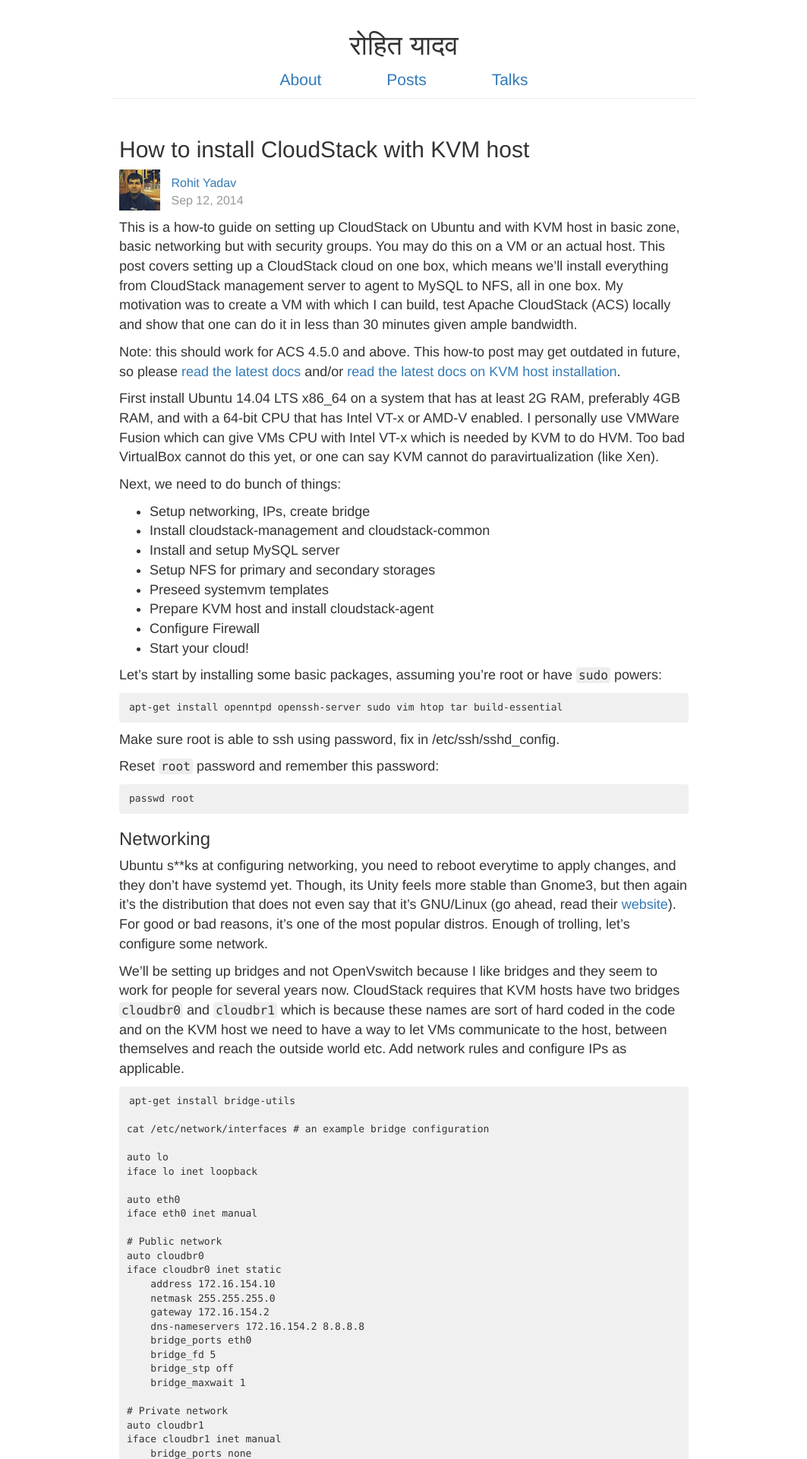
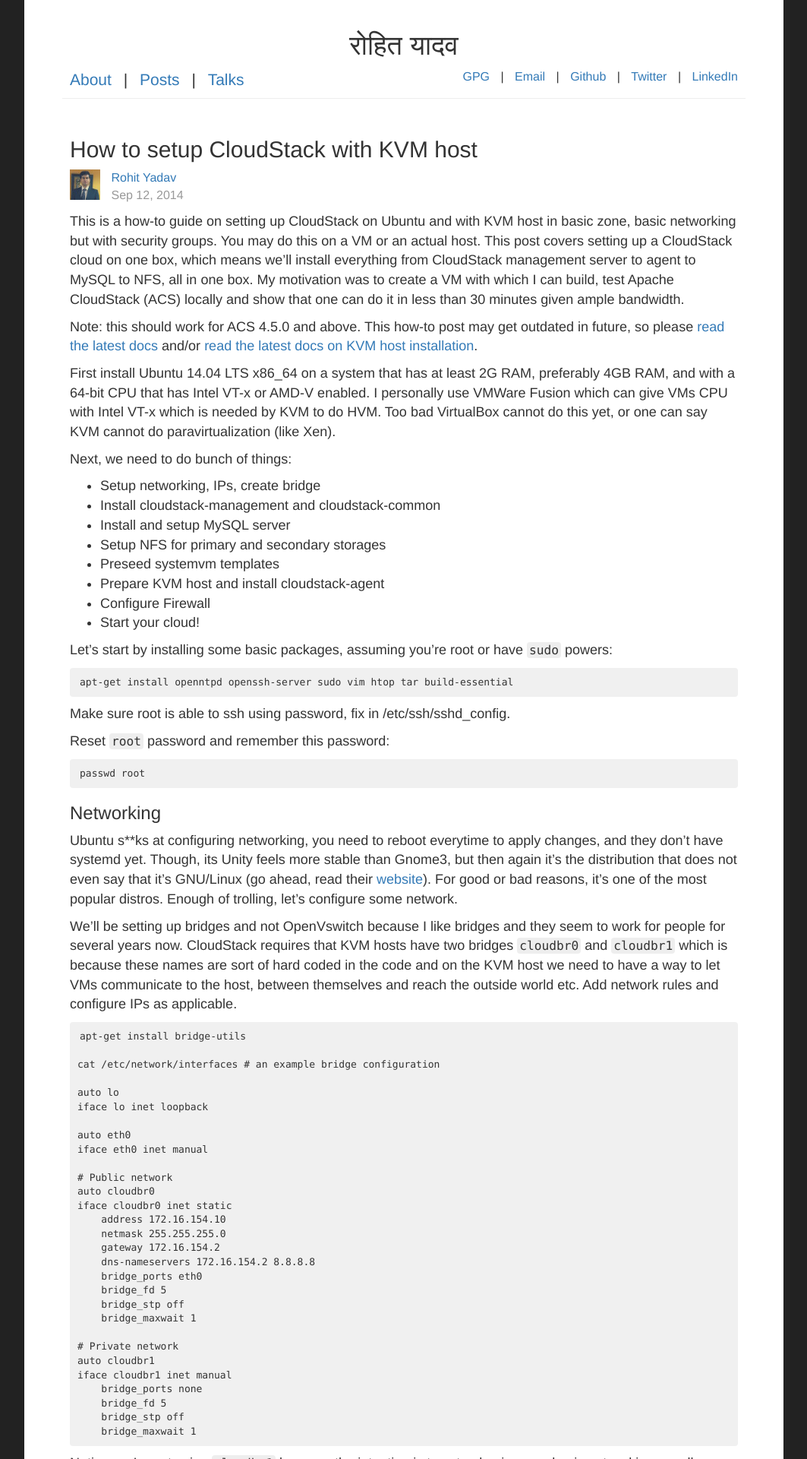
Before and after one commit to rohityadavcloud/rohityadavcloud.github.io, a Jekyll site: the page built from _posts/2014-09-12-cloudstack-kvm.markdown, in a window 1280 px wide. Shown: the top 1920 px of the page at 76% size, without its empty margins (108-1171 px from the left). Built offline with Jekyll 4.4.1, drawn with Linux system fonts in a browser that asks for light colours; comment, search, counter and statistics services are not loaded.

Commit message:
update css
Signed-off-by: Rohit Yadav <rohit.yadav@shapeblue.com>

```diff
--- a/_config.yml
+++ b/_config.yml
@@ -1,6 +1,6 @@
 title: रोहित यादव
 author: Rohit Yadav
-email: rohit@yadav.cloud
+email: rohit@scaleninja.com
 description: >
   Writings, essays, blog posts and talks by Rohit Yadav.
 baseurl: ""
--- a/_includes/header.html
+++ b/_includes/header.html
@@ -1,8 +1,27 @@
 <div class="page-header">
   <h1>{{site.title}}</h1>
+  <nav class="pull-right">
+    <ul style="list-style-type: none; font-size: 16px">
+      <li style="display: inline">
+        <a href="/gpg.pub">GPG</a> |
+      </li>
+      <li style="display: inline">
+        <a href="mailto:{{site.email}}">Email</a> |
+      </li>
+      <li style="display: inline">
+        <a href="https://github.com/bhaisaab">Github</a> |
+      </li>
+      <li style="display: inline">
+        <a href="https://twitter.com/_bhaisaab">Twitter</a> |
+      </li>
+      <li style="display: inline">
+        <a href="https://linkedin.com/in/bhaisaab">LinkedIn</a>
+      </li>
+    </ul>
+  </nav>
   <nav>
-    <a href="/about">About</a>
-    <a href="/">Posts</a>
+    <a href="/about">About</a> |
+    <a href="/">Posts</a> |
     <a href="/talks">Talks</a>
   </nav>
 </div>
--- a/_posts/2014-09-12-cloudstack-kvm.markdown
+++ b/_posts/2014-09-12-cloudstack-kvm.markdown
@@ -1,6 +1,6 @@
 ---
 layout: post
-title: How to install CloudStack with KVM host
+title: How to setup CloudStack with KVM host
 ---
 
 This is a how-to guide on setting up CloudStack on Ubuntu and with KVM host in
--- a/assets/main.css
+++ b/assets/main.css
@@ -1,5 +1,6 @@
 body {
   font-size: 18px;
+  background-color: #222;
 }
 
 .page-header {
@@ -8,15 +9,19 @@
 
 .page-header nav {
   font-size: 21px;
+  text-align: left;
 }
 
 .page-header nav a {
-  padding-left: 40px;
-  padding-right: 40px;
+  padding-right: 10px;
+  padding-left: 10px;
 }
 
 .container {
-  max-width: 800px;
+  padding-left: 50px;
+  padding-right: 50px;
+  max-width: 1000px;
+  background-color: #fff;
 }
 
 .footer {
```
Also changed, not shown: assets/avatar.jpg.
